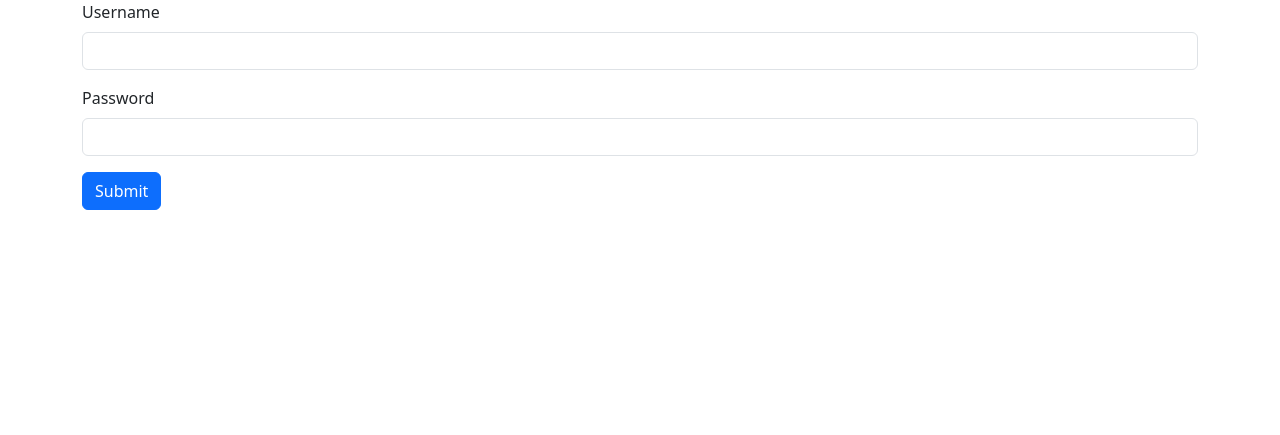
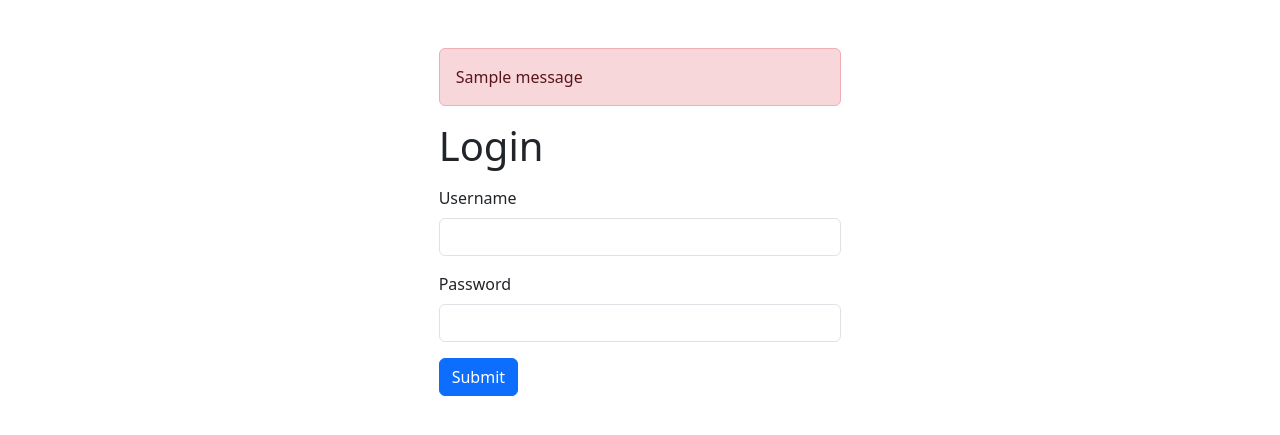
Before and after one commit to iechodropz/Customer_Relationship_Management, a Django app: page / in a window 1280 px wide. Shown: the part 56-491 px from the top of the page. Run offline with Django 4.2, Linux system fonts and the light colour scheme; tables that the repository leaves empty hold one stand-in row (values such as "Sample post"); one stand-in notice (Sample message) is shown.

Commit message:
Created login page.

```diff
--- a/crm/website/templates/base.html
+++ b/crm/website/templates/base.html
@@ -9,7 +9,10 @@
 
 	<body>
 		{% include "navbar.html" %}
-		<div class="container">{% block content %} {% endblock %}</div>
+		<div class="container col-md-4">
+			{% block content %}
+			{% endblock %}
+		</div>
 
 		<script src="https://cdn.jsdelivr.net/npm/bootstrap@5.3.2/dist/js/bootstrap.bundle.min.js" integrity="sha384-C6RzsynM9kWDrMNeT87bh95OGNyZPhcTNXj1NW7RuBCsyN/o0jlpcV8Qyq46cDfL" crossorigin="anonymous"></script>
 	</body>
--- a/crm/website/templates/home.html
+++ b/crm/website/templates/home.html
@@ -1,13 +1,28 @@
-{% extends "base.html" %} {% block content %}
-<form>
+{% extends "base.html" %}
+	{% block content %}
+		{% if messages %}
+			{% for message in messages %}
+			<div class="alert alert-danger mt-5" role="alert">{{message}}</div>
+			{% endfor %}
+		{% endif %}
+
+		{% if user.is_authenticated %}
+			<h1>Hello World</h1>
+		{% else %}
+
+		<h1 class="mb-3 mt-3">Login</h1>
+		<form method="POST" action="{% url 'home' %}">
+			{% csrf_token %}
 			<div class="mb-3">
 				<label for="username" class="form-label">Username</label>
-		<input type="text" class="form-control" id="username" />
+				<input type="text" class="form-control" id="username" name="username" required />
 			</div>
 			<div class="mb-3">
 				<label for="password" class="form-label">Password</label>
-		<input type="password" class="form-control" id="password" />
+				<input type="password" class="form-control" id="password" name="password" required />
 			</div>
 			<button type="submit" class="btn btn-primary">Submit</button>
 		</form>
+
+		{% endif %}
 	{% endblock %}
--- a/crm/website/views.py
+++ b/crm/website/views.py
@@ -1,6 +1,19 @@
 from django.shortcuts import render
+from django.contrib.auth import authenticate, login, logout
+from django.contrib import messages
 
 
 # Create your views here.
 def home(request):
+    if request.method == "POST":
+        username = request.POST["username"]
+        password = request.POST["password"]
+
+        user = authenticate(request, username=username, password=password)
+        if user:
+            login(request, user)
+        else:
+            messages.success(
+                request, "There was an error logging in, please try again."
+            )
     return render(request, "home.html")
```
Lines whose indentation alone changed are shown as unchanged.
